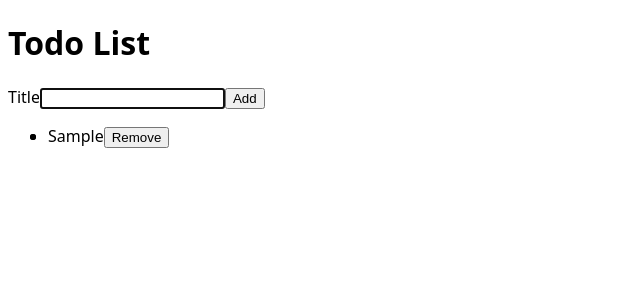
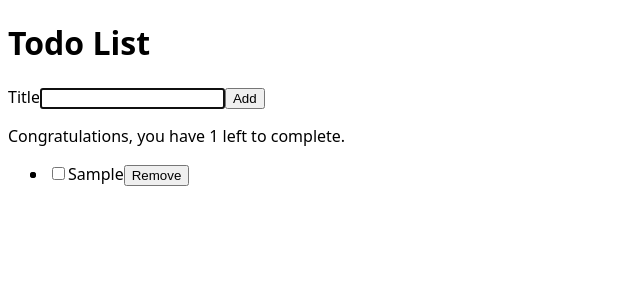
Before and after one commit to DoinaFitchevici/react-todo-1, a React (Create React App) app: page / in a window 1280 px wide. Both pictures are taken after typing "Sample" into the empty fields and a click on the button "Add". Shown: the top 300 px of the page, without its empty margins (0-640 px from the left). Built offline with nearby package versions, Linux system fonts and the light colour scheme.

Commit message:
:page_facing_up: Add toggle complete functionality

```diff
--- a/src/App.js
+++ b/src/App.js
@@ -5,6 +5,7 @@ import TodoList from "./TodoList";
 function App() {
   const [todoList, setTodoList] = useState([]);
   const [isLoading, setIsLoading] = useState(true);
+  const [completionMessage, setCompletionMessage] = useState("");
 
   useEffect(() => {
     new Promise((resolve, reject) => {
@@ -24,25 +25,42 @@ function App() {
   useEffect(() => {
     if (!isLoading) {
       localStorage.setItem("savedTodoList", JSON.stringify(todoList));
+      setCompletionMessage(
+        `Congratulations, you have ${getIncompleteCount()} left to complete.`
+      );
+      const messageTimer = setTimeout(() => setCompletionMessage(""), 3000);
+      return () => clearTimeout(messageTimer);
     }
   }, [todoList, isLoading]);
 
-  function addTodo(newTodo) {
+  const getIncompleteCount = () => {
+    return todoList.filter((todo) => !todo.completed).length;
+  };
+
+  const addTodo = (newTodo) => {
     setTodoList([...todoList, newTodo]);
-  }
+  };
 
-  function removeTodo(id) {
+  const removeTodo = (id) => {
     setTodoList(todoList.filter((todo) => todo.id !== id));
-  }
-  //App.js, add the callback handler function onReorderTodo and pass it as props to TodoList component
+  };
+
   const onReorderTodo = (newTodoList) => {
     setTodoList(newTodoList);
+  };
+
+  const onToggleComplete = (id, completed) => {
+    const updatedTodoList = todoList.map((todo) =>
+      todo.id === id ? { ...todo, completed } : todo
+    );
+    setTodoList(updatedTodoList);
   };
 
   return (
     <>
       <h1>Todo List</h1>
       <AddTodoForm onAddTodo={addTodo} />
+      {completionMessage && <p>{completionMessage}</p>}
       {isLoading ? (
         <p>Loading...</p>
       ) : (
@@ -50,6 +68,7 @@ function App() {
           todoList={todoList}
           onRemoveTodo={removeTodo}
           onReorderTodo={onReorderTodo}
+          onToggleComplete={onToggleComplete}
         />
       )}
     </>
@@ -57,3 +76,63 @@ function App() {
 }
 
 export default App;
+
+// import { useState, useEffect } from "react";
+// import AddTodoForm from "./AddTodoForm";
+// import TodoList from "./TodoList";
+
+// function App() {
+//   const [todoList, setTodoList] = useState([]);
+//   const [isLoading, setIsLoading] = useState(true);
+
+//   useEffect(() => {
+//     new Promise((resolve, reject) => {
+//       setTimeout(() => {
+//         resolve({
+//           data: {
+//             todoList: JSON.parse(localStorage.getItem("savedTodoList")) || [],
+//           },
+//         });
+//       }, 2000);
+//     }).then((result) => {
+//       setTodoList(result.data.todoList);
+//       setIsLoading(false);
+//     });
+//   }, []);
+
+//   useEffect(() => {
+//     if (!isLoading) {
+//       localStorage.setItem("savedTodoList", JSON.stringify(todoList));
+//     }
+//   }, [todoList, isLoading]);
+
+//   function addTodo(newTodo) {
+//     setTodoList([...todoList, newTodo]);
+//   }
+
+//   function removeTodo(id) {
+//     setTodoList(todoList.filter((todo) => todo.id !== id));
+//   }
+//   //App.js, add the callback handler function onReorderTodo and pass it as props to TodoList component
+//   const onReorderTodo = (newTodoList) => {
+//     setTodoList(newTodoList);
+//   };
+
+//   return (
+//     <>
+//       <h1>Todo List</h1>
+//       <AddTodoForm onAddTodo={addTodo} />
+//       {isLoading ? (
+//         <p>Loading...</p>
+//       ) : (
+//         <TodoList
+//           todoList={todoList}
+//           onRemoveTodo={removeTodo}
+//           onReorderTodo={onReorderTodo}
+//         />
+//       )}
+//     </>
+//   );
+// }
+
+// export default App;
--- a/src/TodoList.js
+++ b/src/TodoList.js
@@ -3,7 +3,12 @@
 import TodoListItem from "./TodoListItem";
 import { useState } from "react";
 
-const TodoList = ({ todoList, onRemoveTodo, onReorderTodo }) => {
+const TodoList = ({
+  todoList,
+  onRemoveTodo,
+  onReorderTodo,
+  onToggleComplete,
+}) => {
   const [draggedTodoId, setDraggedTodoId] = useState(null);
 
   const handleDragStart = (e, id) => {
@@ -47,7 +52,11 @@ const TodoList = ({ todoList, onRemoveTodo, onReorderTodo }) => {
           onDragOver={(e) => handleDragOver(e)}
           onDrop={(e) => handleDrop(e, id)}
         >
-          <TodoListItem todo={{ id, ...rest }} onRemoveTodo={onRemoveTodo} />
+          <TodoListItem
+            todo={{ id, ...rest }}
+            onRemoveTodo={onRemoveTodo}
+            onToggleComplete={onToggleComplete}
+          />
         </li>
       ))}
     </ul>
--- a/src/TodoListItem.js
+++ b/src/TodoListItem.js
@@ -1,7 +1,21 @@
-function TodoListItem({ todo, onRemoveTodo }) {
-  const { title, id } = todo;
+import React, { useState } from "react";
+
+function TodoListItem({ todo, onRemoveTodo, onToggleComplete }) {
+  const { title, id, completed } = todo;
+  const [isChecked, setIsChecked] = useState(completed);
+
+  const handleCheckboxChange = () => {
+    setIsChecked(!isChecked);
+    onToggleComplete(id, !isChecked);
+  };
+
   return (
-    <li>
+    <li style={{ textDecoration: isChecked ? "line-through" : "none" }}>
+      <input
+        type="checkbox"
+        checked={isChecked}
+        onChange={handleCheckboxChange}
+      />
       {title}
       <button
         type="button"
@@ -16,3 +30,22 @@ function TodoListItem({ todo, onRemoveTodo }) {
 }
 
 export default TodoListItem;
+
+// function TodoListItem({ todo, onRemoveTodo }) {
+//   const { title, id } = todo;
+//   return (
+//     <li>
+//       {title}
+//       <button
+//         type="button"
+//         onClick={() => {
+//           onRemoveTodo(id);
+//         }}
+//       >
+//         Remove
+//       </button>
+//     </li>
+//   );
+// }
+
+// export default TodoListItem;
```
